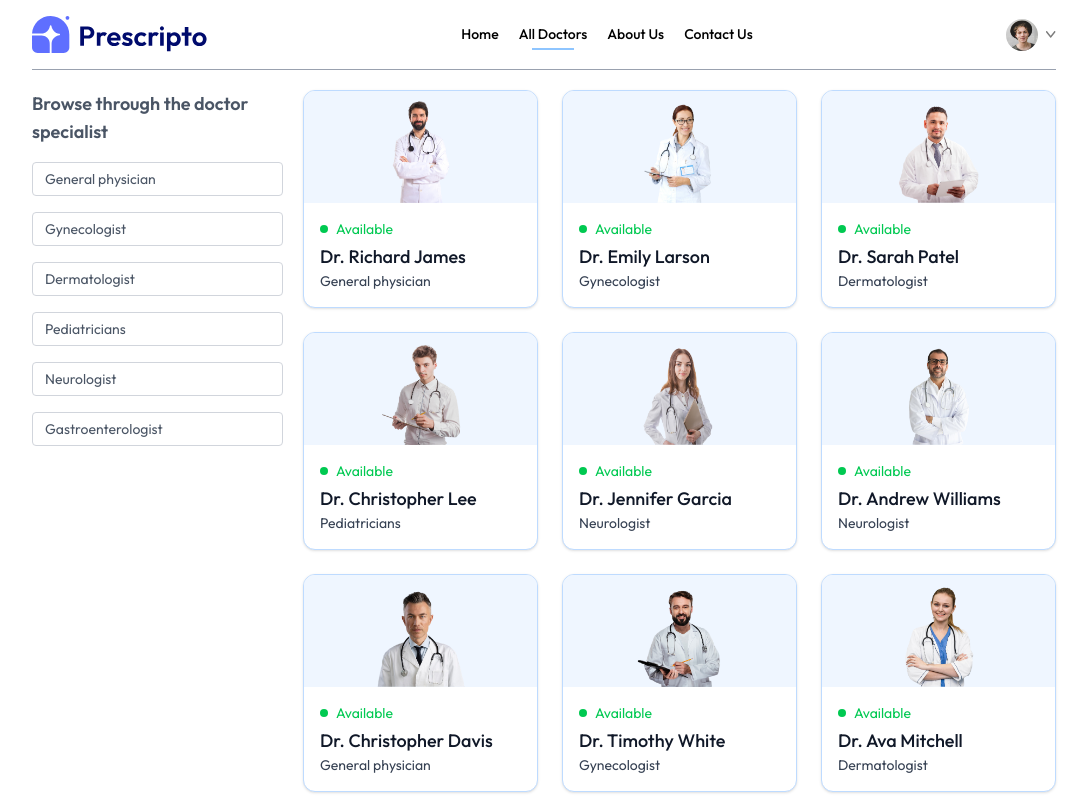
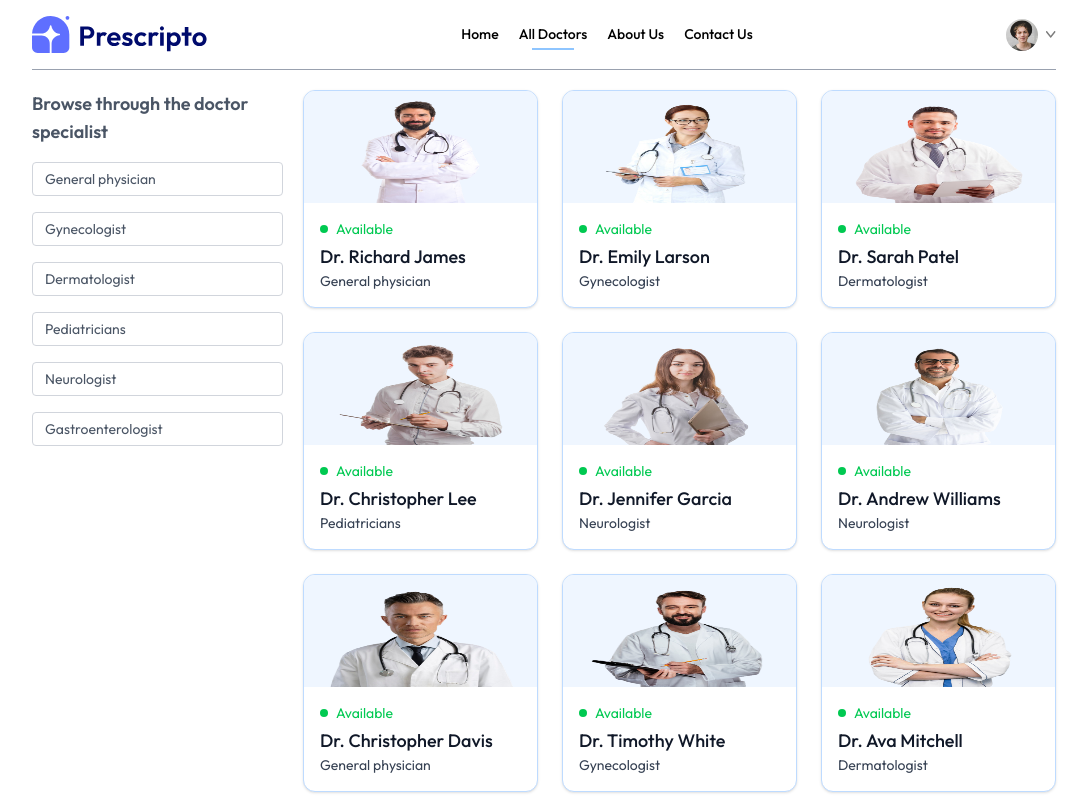
Before and after one commit to spriveen/prescripto, a React (Vite) app in the folder frontend/: page /doctors in a window 1280 px wide. Shown: the top 800 px of the page, without its empty margins (96-1183 px from the left). Built offline with nearby package versions, Linux system fonts and the light colour scheme.

Commit message:
update doctor.jsx

```diff
--- a/frontend/src/pages/Doctors.jsx
+++ b/frontend/src/pages/Doctors.jsx
@@ -49,7 +49,7 @@ const Doctors = () => {
                 key={index}
               >
                 <img
-                  className='bg-blue-50 w-full h-28 object-contain'
+                  className='bg-blue-50 w-full h-28 object-container'
                   src={item.image}
                   alt={item.name}
                 />
```
